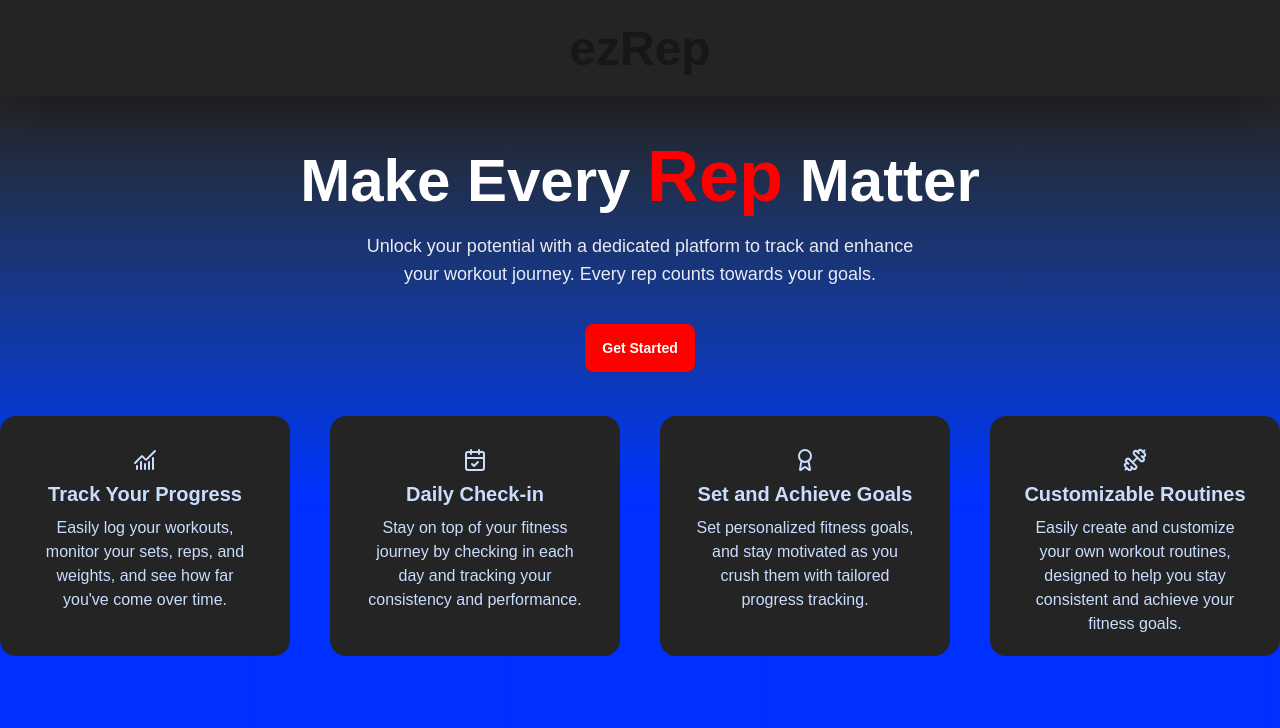
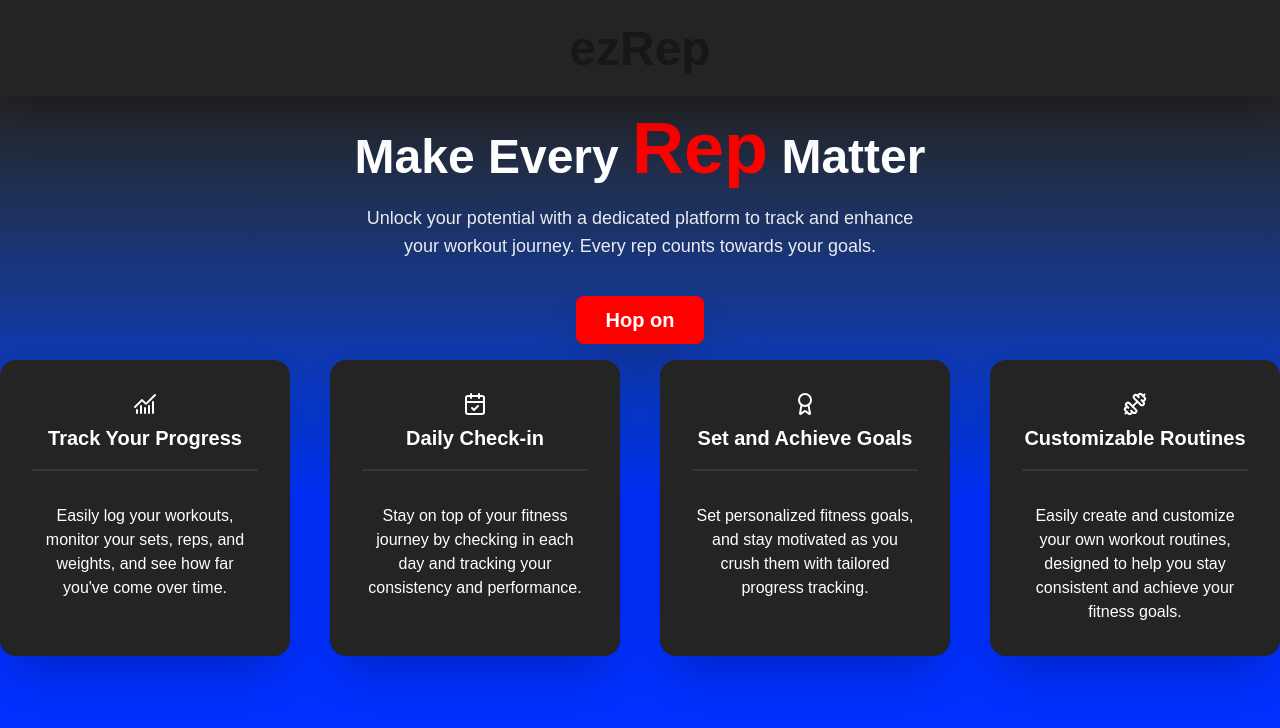
Before and after one commit to markkmagedd/ezRep, a Next.js app in the folder client/: page / in a window 1280 px wide. Shown: the top 728 px of the page. Built offline with nearby package versions, Linux system fonts and the light colour scheme; a web font is replaced by a local one.

Commit message:
fixed some issues with the cards

```diff
--- a/client/app/auth/layout.jsx
+++ b/client/app/auth/layout.jsx
@@ -5,7 +5,7 @@ const AuthLayout = ({ children }) => {
   return (
     <>
       <Navbar />
-      <main className="bg-base-100 flex items-center justify-center min-h-screen">
+      <main className="bg-gradient-to-t from-primary via-primary to-base-100 min-h-screen flex items-center justify-center">
         <div>{children}</div>
       </main>
     </>
--- a/client/app/dashboard/[username]/layout.jsx
+++ b/client/app/dashboard/[username]/layout.jsx
@@ -4,7 +4,7 @@ import React from "react";
 
 const dashboardLayout = ({ children }) => {
   return (
-    <main className="bg-gradient-to-t from-base-100  to-primary min-h-screen">
+    <main className="bg-base-100 min-h-screen">
       <div>
         <Navbar />
         <BottomNav />
--- a/client/app/page.jsx
+++ b/client/app/page.jsx
@@ -11,7 +11,7 @@ export default function Home() {
       <main className="bg-gradient-to-t from-primary via-primary to-base-100 min-h-screen flex flex-col">
         {/* Custom Hero Section */}
         <div className="flex flex-col justify-center items-center flex-1">
-          <h1 className="text-6xl font-extrabold text-white mb-5 whitespace-nowrap">
+          <h1 className="text-5xl font-extrabold text-white mb-5 whitespace-nowrap">
             Make Every{" "}
             <a className="bg-secondary text-transparent bg-clip-text text-7xl ">
               Rep
@@ -23,8 +23,11 @@ export default function Home() {
               Unlock your potential with a dedicated platform to track and
               enhance your workout journey. Every rep counts towards your goals.
             </p>
-            <Link href="/auth/login" className="btn btn-secondary text-white">
-              Get Started
+            <Link
+              href="/auth/login"
+              className="btn btn-secondary text-xl text-white h-10 w-32 hover:scale-105 border-transparent shadow-2xl"
+            >
+              Hop on
             </Link>
           </div>
         </div>
--- a/client/components/CheckInCard.jsx
+++ b/client/components/CheckInCard.jsx
@@ -2,13 +2,14 @@ import React from "react";
 import { CalendarCheck } from "lucide-react";
 const CheckInCard = () => {
   return (
-    <div className="card bg-base-100 text-primary-content text-center w-80 h-60">
-      <div className="card-body ">
+    <div className="card bg-base-100 text-primary-content text-center w-80 h-65 shadow-2xl hover:scale-105">
+      <div className="card-body text-white">
         <div className="justify-items-center">
           <CalendarCheck />
         </div>
         <h2 className="card-title justify-center">Daily Check-in</h2>
-        <p>
+        <div className="divider mt-0.5 divider-white"></div>
+        <p className="mt-0.5">
           Stay on top of your fitness journey by checking in each day and
           tracking your consistency and performance.
         </p>
--- a/client/components/GoalsCard.jsx
+++ b/client/components/GoalsCard.jsx
@@ -3,13 +3,14 @@ import { Award } from "lucide-react";
 
 const GoalsCard = () => {
   return (
-    <div className="card bg-base-100 text-primary-content text-center w-80 h-60">
-      <div className="card-body ">
+    <div className="card bg-base-100 text-primary-content text-center w-80 h-65 shadow-2xl hover:scale-105">
+      <div className="card-body text-white">
         <div className="justify-items-center">
           <Award />
         </div>
         <h2 className="card-title justify-center">Set and Achieve Goals</h2>
-        <p>
+        <div className="divider mt-0.5 divider-white"></div>
+        <p className="mt-0.5">
           Set personalized fitness goals, and stay motivated as you crush them
           with tailored progress tracking.
         </p>
--- a/client/components/LoginCard.jsx
+++ b/client/components/LoginCard.jsx
@@ -146,7 +146,7 @@ const LoginCard = () => {
                   {toast}
                 </button>
               ) : (
-                <button className="btn btn-primary text-white">Login</button>
+                <button className="btn btn-secondary text-white">Login</button>
               )}
             </div>
           </form>
@@ -155,7 +155,7 @@ const LoginCard = () => {
 
           <div className="text-center">
             <p>Don't have an account?</p>
-            <a className="link link-primary" onClick={handleSignUp}>
+            <a className="link link-secondary" onClick={handleSignUp}>
               Register Now
             </a>
           </div>
--- a/client/components/ProgressCard.jsx
+++ b/client/components/ProgressCard.jsx
@@ -2,13 +2,14 @@ import React from "react";
 import { ChartNoAxesCombined } from "lucide-react";
 const ProgressCard = () => {
   return (
-    <div className="card bg-base-100 text-primary-content text-center w-80 h-60">
-      <div className="card-body ">
+    <div className="card bg-base-100 text-primary-content text-center w-80 h-65 shadow-2xl hover:scale-105">
+      <div className="card-body text-white">
         <div className="justify-items-center">
           <ChartNoAxesCombined />
         </div>
         <h2 className="card-title justify-center">Track Your Progress</h2>
-        <p>
+        <div className="divider mt-0.5 divider-white"></div>
+        <p className="mt-0.5">
           Easily log your workouts, monitor your sets, reps, and weights, and
           see how far you've come over time.
         </p>
--- a/client/components/RegistrationCard.jsx
+++ b/client/components/RegistrationCard.jsx
@@ -211,7 +211,9 @@ const RegistrationCard = () => {
                   {toastMessage}
                 </button>
               ) : (
-                <button className="btn btn-primary text-white">Register</button>
+                <button className="btn btn-secondary text-white">
+                  Register
+                </button>
               )}
             </div>
           </form>
@@ -220,7 +222,7 @@ const RegistrationCard = () => {
 
           <div className="text-center">
             <p>Already have an account?</p>
-            <a className="link link-primary" onClick={handleLogin}>
+            <a className="link link-secondary" onClick={handleLogin}>
               Login Now
             </a>
           </div>
--- a/client/components/RoutineCard.jsx
+++ b/client/components/RoutineCard.jsx
@@ -3,13 +3,14 @@ import { Dumbbell } from "lucide-react";
 
 const RoutineCard = () => {
   return (
-    <div className="card bg-base-100 text-primary-content text-center w-80 h-60">
-      <div className="card-body ">
+    <div className="card bg-base-100 text-primary-content text-center w-80 h-65 shadow-2xl hover:scale-105">
+      <div className="card-body text-white">
         <div className="justify-items-center">
           <Dumbbell />
         </div>
         <h2 className="card-title justify-center">Customizable Routines</h2>
-        <p>
+        <div className="divider mt-0.5 divider-white"></div>
+        <p className="mt-0.5">
           Easily create and customize your own workout routines, designed to
           help you stay consistent and achieve your fitness goals.
         </p>
```
